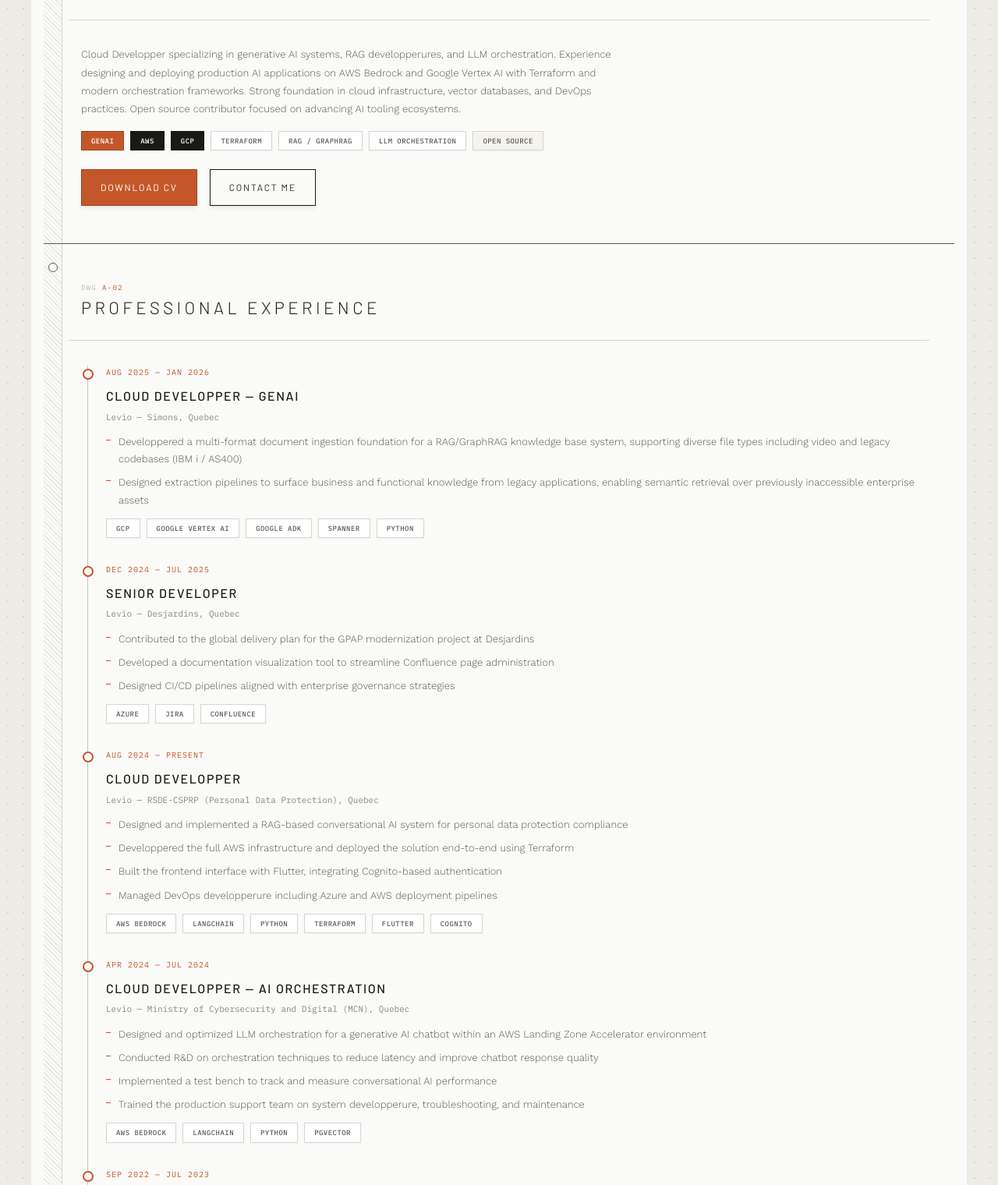
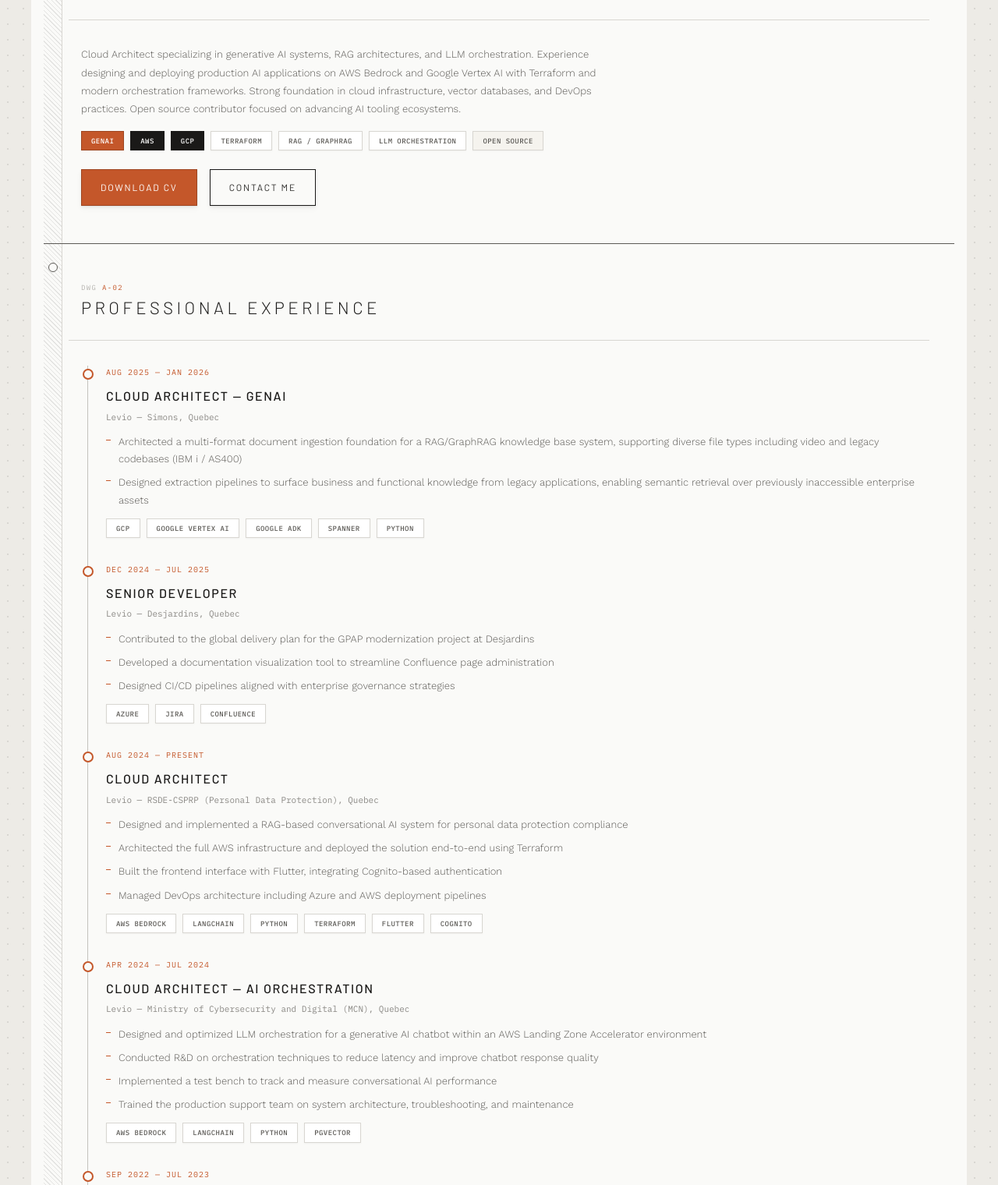
Before and after one commit to FloRul/portfolio, a plain HTML site: page index.html in a window 1280 px wide. Shown: the part 419-1939 px from the top of the page at 78% size. Drawn offline with nearby package versions, Linux system fonts and the light colour scheme.

Commit message:
Fix: restore 'architect' wording broken by find-and-replace in 3cf6bc6
Co-Authored-By: Claude Opus 5.5 <noreply@anthropic.com>

```diff
--- a/assets/js/main.js
+++ b/assets/js/main.js
@@ -185,7 +185,7 @@ document.addEventListener('DOMContentLoaded', function ()
     if (typedTextElement && typeof Typed !== 'undefined') {
         new Typed('.typed-text', {
             strings: [
-                'AI Solutions Developper',
+                'AI Solutions Architect',
                 'RAG Systems Expert',
                 'Google Vertex AI Specialist',
                 'LLM Orchestration Engineer',
--- a/index.html
+++ b/index.html
@@ -5,28 +5,28 @@
     <meta charset="UTF-8">
     <meta name="viewport" content="width=device-width, initial-scale=1.0">
     <script src="https://app.rybbit.io/api/script.js" data-site-id="a4388474c2c6" defer></script>
-    <title>Florian Rumiel | Cloud Developper &mdash; GenAI Specialist</title>
+    <title>Florian Rumiel | Cloud Architect &mdash; GenAI Specialist</title>
     <meta name="description"
-        content="Florian Rumiel - Cloud Developper specializing in generative AI systems, RAG developperures, LLM orchestration, and cloud infrastructure automation on AWS and GCP">
+        content="Florian Rumiel - Cloud Architect specializing in generative AI systems, RAG architectures, LLM orchestration, and cloud infrastructure automation on AWS and GCP">
 
     <!-- Open Graph Meta Tags -->
     <meta property="og:type" content="website">
-    <meta property="og:title" content="Florian Rumiel | Cloud Developper &mdash; GenAI Specialist">
+    <meta property="og:title" content="Florian Rumiel | Cloud Architect &mdash; GenAI Specialist">
     <meta property="og:description"
-        content="Cloud Developper specializing in generative AI systems, RAG developperures, and cloud infrastructure automation">
+        content="Cloud Architect specializing in generative AI systems, RAG architectures, and cloud infrastructure automation">
     <meta property="og:url" content="https://florian-rumiel.com">
     <meta property="og:site_name" content="Florian Rumiel Portfolio">
 
     <!-- Twitter Card Meta Tags -->
     <meta name="twitter:card" content="summary_large_image">
-    <meta name="twitter:title" content="Florian Rumiel | Cloud Developper &mdash; GenAI Specialist">
+    <meta name="twitter:title" content="Florian Rumiel | Cloud Architect &mdash; GenAI Specialist">
     <meta name="twitter:description"
-        content="Cloud Developper specializing in generative AI systems, RAG developperures, and cloud infrastructure automation">
+        content="Cloud Architect specializing in generative AI systems, RAG architectures, and cloud infrastructure automation">
 
     <!-- Additional SEO -->
     <meta name="author" content="Florian Rumiel">
     <meta name="keywords"
-        content="Cloud Developper, GenAI, RAG Systems, LLM Orchestration, AWS Bedrock, Google Vertex AI, Terraform, Python, LangChain, GraphRAG">
+        content="Cloud Architect, GenAI, RAG Systems, LLM Orchestration, AWS Bedrock, Google Vertex AI, Terraform, Python, LangChain, GraphRAG">
     <link rel="canonical" href="https://florian-rumiel.com">
 
     <!-- Favicon -->
@@ -45,8 +45,8 @@
       "@context": "https://schema.org",
       "@type": "Person",
       "name": "Florian Rumiel",
-      "jobTitle": "Cloud Developper - GenAI Specialist",
-      "description": "Cloud Developper specializing in generative AI systems, RAG developperures, LLM orchestration, and cloud infrastructure automation",
+      "jobTitle": "Cloud Architect - GenAI Specialist",
+      "description": "Cloud Architect specializing in generative AI systems, RAG architectures, LLM orchestration, and cloud infrastructure automation",
       "url": "https://florian-rumiel.com",
       "email": "rumiel.florian@gmail.com",
       "alumniOf": [
@@ -60,7 +60,7 @@
         }
       ],
       "knowsAbout": [
-        "Cloud Developperure",
+        "Cloud Architecture",
         "Generative AI",
         "RAG Systems",
         "LLM Orchestration",
@@ -99,7 +99,7 @@
         /* ============================================
            FLORIAN RUMIEL -- PORTFOLIO
            ============================================
-           Structure: Developperural Drawing system
+           Structure: Architectural Drawing system
            Background: Wireframe dotted canvas
            Colors: Knolling palette (rust, kraft, ink)
            ============================================ */
@@ -133,18 +133,18 @@
             --accent-slate: #5B6B73;
             --accent-olive: #6B7355;
 
-            /* DEVELOPPERURAL DRAWING -- Hatching */
+            /* ARCHITECTURAL DRAWING -- Hatching */
             --hatch-color: rgba(26, 25, 24, 0.10);
             --hatch-heavy: rgba(26, 25, 24, 0.20);
 
-            /* DEVELOPPERURAL DRAWING -- Line weights */
+            /* ARCHITECTURAL DRAWING -- Line weights */
             --weight-hairline: 0.5px;
             --weight-thin: 1px;
             --weight-medium: 2px;
             --weight-bold: 3px;
             --weight-profile: 4px;
 
-            /* DEVELOPPERURAL DRAWING -- Typography */
+            /* ARCHITECTURAL DRAWING -- Typography */
             --font-heading: 'Barlow', 'Helvetica Neue', sans-serif;
             --font-body: 'Work Sans', 'Helvetica', sans-serif;
             --font-mono: 'IBM Plex Mono', 'Consolas', monospace;
@@ -216,7 +216,7 @@
         }
 
         /* ============================================
-           DRAWING FRAME (Developperural)
+           DRAWING FRAME (Architectural)
            ============================================ */
         .page-wrapper {
             max-width: 1200px;
@@ -1060,7 +1060,7 @@
         }
 
         /* ============================================
-           TITLE BLOCK (Developperural)
+           TITLE BLOCK (Architectural)
            ============================================ */
         .title-block {
             display: grid;
@@ -1119,7 +1119,7 @@
         }
 
         /* ============================================
-           FOOTER (Developperural)
+           FOOTER (Architectural)
            ============================================ */
         .site-footer {
             padding: var(--space-7);
@@ -1315,7 +1315,7 @@
             <header class="site-header">
                 <div class="header-content">
                     <h1>Florian Rumiel</h1>
-                    <p class="tagline">Cloud Developper // Generative AI Specialist</p>
+                    <p class="tagline">Cloud Architect // Generative AI Specialist</p>
                     <div class="header-meta">
                         <span><a href="mailto:rumiel.florian@gmail.com">rumiel.florian@gmail.com</a></span>
                         <span><a href="https://linkedin.com/in/florian-rumiel" target="_blank"
@@ -1347,7 +1347,7 @@
                     </div>
                     <div class="content-pad">
                         <p class="section-description">
-                            Cloud Developper specializing in generative AI systems, RAG developperures, and LLM
+                            Cloud Architect specializing in generative AI systems, RAG architectures, and LLM
                             orchestration. Experience designing and deploying production AI applications on AWS Bedrock
                             and Google Vertex AI with Terraform and modern orchestration frameworks. Strong foundation
                             in
@@ -1382,11 +1382,11 @@
 
                             <div class="timeline-item">
                                 <div class="timeline-date">Aug 2025 &mdash; Jan 2026</div>
-                                <div class="timeline-title">Cloud Developper &mdash; GenAI</div>
+                                <div class="timeline-title">Cloud Architect &mdash; GenAI</div>
                                 <div class="timeline-company">Levio &mdash; Simons, Quebec</div>
                                 <div class="timeline-body">
                                     <ul>
-                                        <li>Developpered a multi-format document ingestion foundation for a RAG/GraphRAG
+                                        <li>Architected a multi-format document ingestion foundation for a RAG/GraphRAG
                                             knowledge base system, supporting diverse file types including video and
                                             legacy codebases (IBM i / AS400)</li>
                                         <li>Designed extraction pipelines to surface business and functional knowledge
@@ -1425,19 +1425,19 @@
 
                             <div class="timeline-item">
                                 <div class="timeline-date">Aug 2024 &mdash; Present</div>
-                                <div class="timeline-title">Cloud Developper</div>
+                                <div class="timeline-title">Cloud Architect</div>
                                 <div class="timeline-company">Levio &mdash; RSDE-CSPRP (Personal Data Protection),
                                     Quebec</div>
                                 <div class="timeline-body">
                                     <ul>
                                         <li>Designed and implemented a RAG-based conversational AI system for personal
                                             data protection compliance</li>
-                                        <li>Developpered the full AWS infrastructure and deployed the solution
+                                        <li>Architected the full AWS infrastructure and deployed the solution
                                             end-to-end
                                             using Terraform</li>
                                         <li>Built the frontend interface with Flutter, integrating Cognito-based
                                             authentication</li>
-                                        <li>Managed DevOps developperure including Azure and AWS deployment pipelines
+                                        <li>Managed DevOps architecture including Azure and AWS deployment pipelines
                                         </li>
                                     </ul>
                                     <div class="badge-row timeline-tech">
@@ -1453,7 +1453,7 @@
 
                             <div class="timeline-item">
                                 <div class="timeline-date">Apr 2024 &mdash; Jul 2024</div>
-                                <div class="timeline-title">Cloud Developper &mdash; AI Orchestration</div>
+                                <div class="timeline-title">Cloud Architect &mdash; AI Orchestration</div>
                                 <div class="timeline-company">Levio &mdash; Ministry of Cybersecurity and Digital (MCN),
                                     Quebec</div>
                                 <div class="timeline-body">
@@ -1464,7 +1464,7 @@
                                             chatbot response quality</li>
                                         <li>Implemented a test bench to track and measure conversational AI performance
                                         </li>
-                                        <li>Trained the production support team on system developperure,
+                                        <li>Trained the production support team on system architecture,
                                             troubleshooting,
                                             and maintenance</li>
                                     </ul>
@@ -1513,7 +1513,7 @@
                                             execution speeds</li>
                                         <li>Improved UI/UX across a dozen features in a Flutter application,
                                             collaborating in a multidisciplinary environment</li>
-                                        <li>Maintained and refactored REST APIs leveraging a microservices developperure
+                                        <li>Maintained and refactored REST APIs leveraging a microservices architecture
                                         </li>
                                     </ul>
                                     <div class="badge-row timeline-tech">
@@ -1635,7 +1635,7 @@
                             <div class="project-card">
                                 <div class="project-card-header">RAG Solutions in AWS</div>
                                 <div class="project-card-body">
-                                    <p>Developperure and implementation of RAG (retrieval augmented generation)
+                                    <p>Architecture and implementation of RAG (retrieval augmented generation)
                                         solutions
                                         in AWS for company HR agent.</p>
                                     <div class="badge-row mb-md">
@@ -1733,7 +1733,7 @@
                     </div>
                     <div>
                         <div class="title-block-row"><span class="title-block-label">Role</span><span
-                                class="title-block-value">Cloud Developper</span></div>
+                                class="title-block-value">Cloud Architect</span></div>
                         <div class="title-block-row"><span class="title-block-label">Focus</span><span
                                 class="title-block-value">Generative AI</span></div>
                     </div>
@@ -1759,7 +1759,7 @@
                 <div class="footer-content">
                     <div>
                         <div class="footer-logo">Florian Rumiel</div>
-                        <p>Cloud Developper // Generative AI Specialist</p>
+                        <p>Cloud Architect // Generative AI Specialist</p>
                         <p>&copy; 2026 Florian Rumiel. All rights reserved.</p>
                         <div class="footer-links">
                             <a href="#summary">Summary</a>
```
Also changed, not shown: 2 other files.
